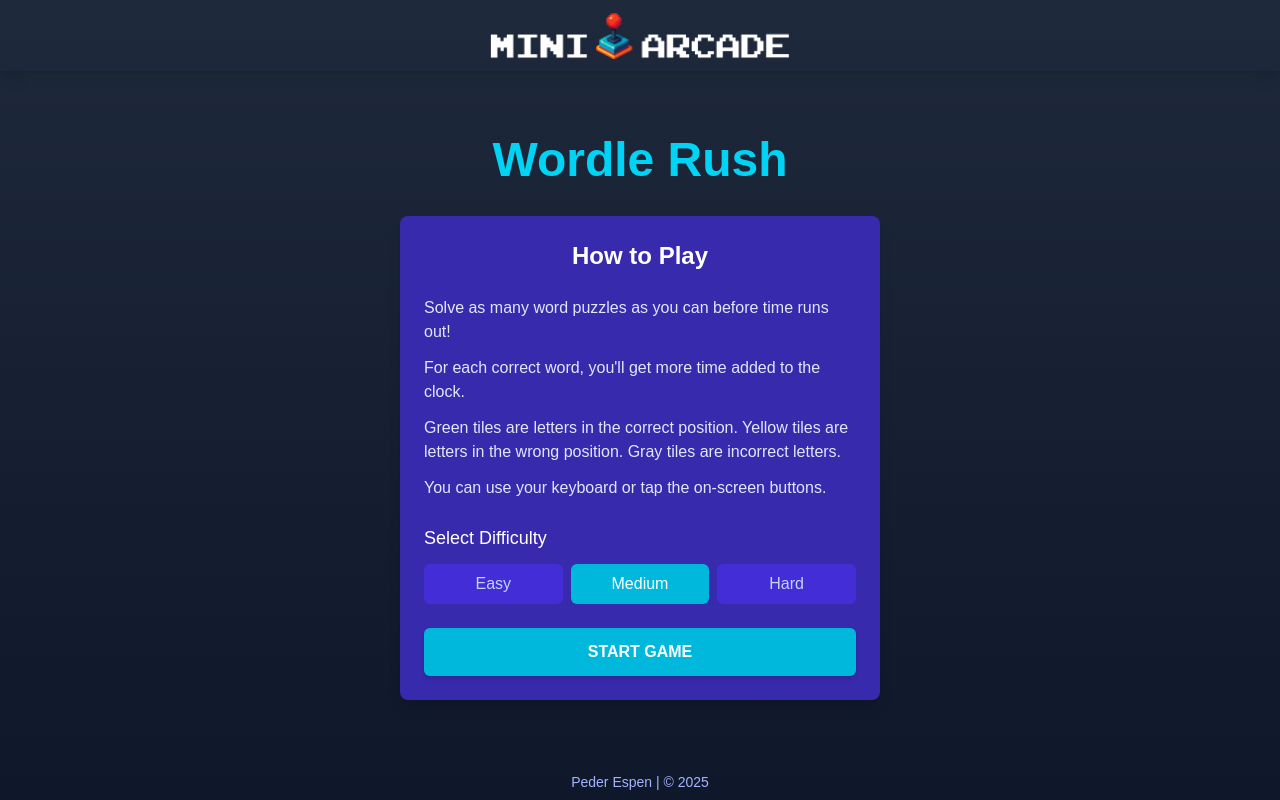
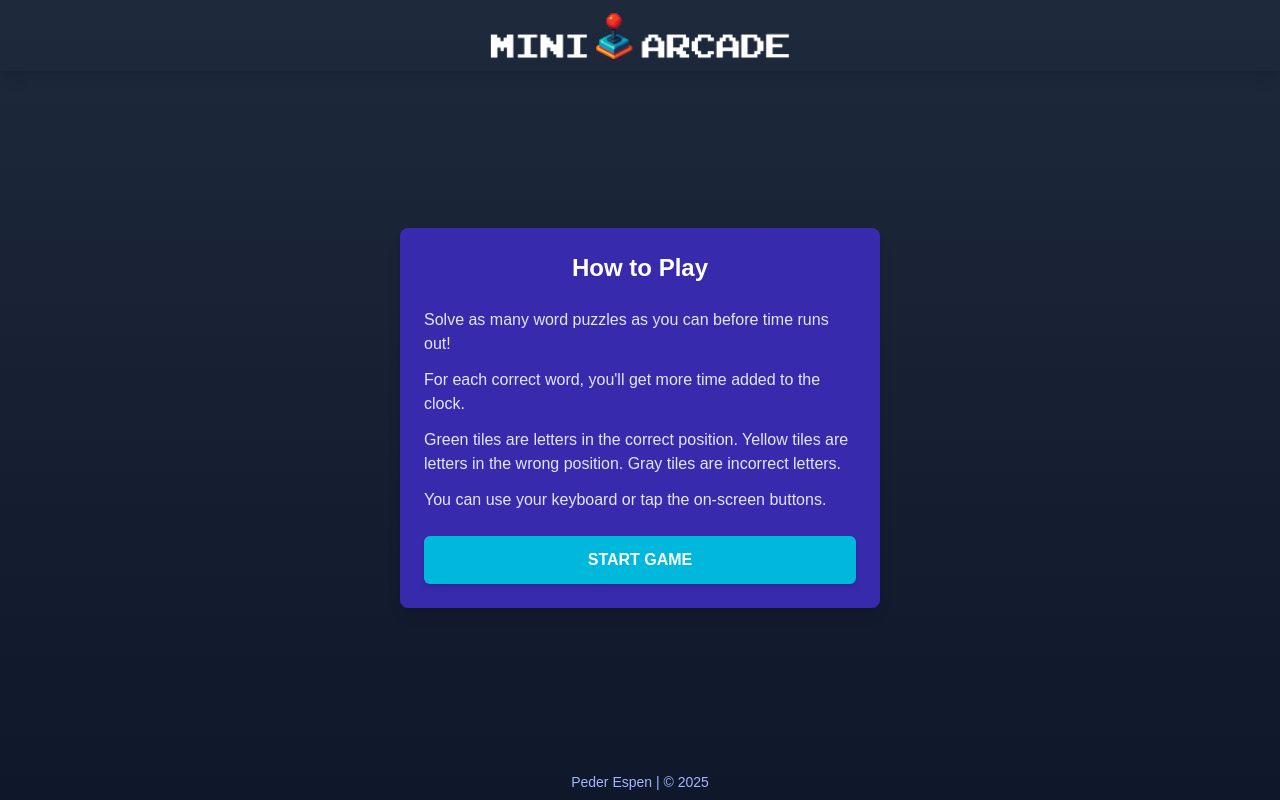
Before and after one commit to pederespen/miniarcade, a Next.js app: page /wordlerush in a window 1280 px wide. Built offline with nearby package versions, Linux system fonts and the light colour scheme.

Commit message:
some fixes

```diff
--- a/src/app/wordlerush/components/game-board.tsx
+++ b/src/app/wordlerush/components/game-board.tsx
@@ -9,7 +9,6 @@ export default function GameBoard({
   currentColIndex,
   stats,
   gameVersion,
-  debug = false,
 }: GameBoardProps) {
   return (
     <div className="flex flex-col items-center">
@@ -83,16 +82,6 @@ export default function GameBoard({
           </div>
         ))}
       </div>
-
-      {/* Debug info */}
-      {debug && (
-        <div className="mt-4 text-xs text-gray-500 bg-gray-100 p-2 rounded-md">
-          <p>
-            Debug Mode: Current Row: {currentRowIndex}, Current Col:{" "}
-            {currentColIndex}
-          </p>
-        </div>
-      )}
     </div>
   );
 }
--- a/src/app/wordlerush/components/game-play.tsx
+++ b/src/app/wordlerush/components/game-play.tsx
@@ -6,20 +6,10 @@ import { GamePlayProps } from "../types";
 import { useGameLogic } from "../hooks/use-game-logic";
 import GameBoard from "./game-board";
 import Keyboard from "./keyboard";
-import { DEFAULT_BOARD_SIZE } from "../constants";
 
-export default function GamePlay({
-  onBoardSizeChange,
-  highScore,
-  setHighScore,
-}: GamePlayProps) {
-  const {
-    countdown,
-    setCountdown,
-    debugMode,
-    gameVersion,
-    incrementGameVersion,
-  } = useGameContext();
+export default function GamePlay({ highScore, setHighScore }: GamePlayProps) {
+  const { countdown, setCountdown, gameVersion, incrementGameVersion } =
+    useGameContext();
   const [showCountdown, setShowCountdown] = useState(countdown > 0);
 
   // Set up the game logic
@@ -31,9 +21,8 @@ export default function GamePlay({
     stats,
     handleKeyPress,
     resetGame,
-    currentSettings,
   } = useGameLogic({
-    boardSize: DEFAULT_BOARD_SIZE,
+    boardSize: { width: 350, height: 420 },
     highScore,
     setHighScore,
   });
@@ -55,11 +44,6 @@ export default function GamePlay({
     return () => clearTimeout(timer);
   }, [countdown, setCountdown]);
 
-  // Handle board size changes
-  useEffect(() => {
-    onBoardSizeChange(DEFAULT_BOARD_SIZE);
-  }, [onBoardSizeChange]);
-
   // Play again button handler
   const handlePlayAgain = () => {
     incrementGameVersion();
@@ -67,7 +51,7 @@ export default function GamePlay({
   };
 
   return (
-    <div className="w-full max-w-md mx-auto flex flex-col items-center justify-between h-full py-4">
+    <div className="w-full max-w-md mx-auto flex flex-col items-center justify-between h-full">
       {/* Countdown Overlay */}
       {showCountdown && (
         <div className="fixed inset-0 bg-black bg-opacity-70 flex items-center justify-center z-10">
@@ -113,14 +97,7 @@ export default function GamePlay({
 
       {/* Game Header */}
       <div className="w-full mb-4">
-        <h1 className="text-2xl font-bold text-center text-cyan-400">
-          Wordle Rush
-        </h1>
-        <div className="text-center text-sm text-indigo-300">
-          Difficulty:{" "}
-          {currentSettings.difficulty.charAt(0).toUpperCase() +
-            currentSettings.difficulty.slice(1)}
-        </div>
+        {/* Game board space - title and difficulty removed */}
       </div>
 
       {/* Game Board */}
@@ -131,7 +108,6 @@ export default function GamePlay({
           currentColIndex={currentColIndex}
           stats={stats}
           gameVersion={gameVersion}
-          debug={debugMode}
         />
       </div>
 
--- a/src/app/wordlerush/components/game-setup.tsx
+++ b/src/app/wordlerush/components/game-setup.tsx
@@ -1,14 +1,9 @@
 "use client";
 
-import { useState } from "react";
-import { GameDifficulty } from "../types";
 import { useGameContext } from "../context/game-context";
 
 export default function GameSetup() {
   const { setGameStarted, setCountdown } = useGameContext();
-  const [selectedDifficulty, setSelectedDifficulty] = useState<GameDifficulty>(
-    GameDifficulty.MEDIUM
-  );
 
   const handleStartGame = () => {
     // Set countdown to show countdown before game starts
@@ -19,10 +14,6 @@ export default function GameSetup() {
 
   return (
     <div className="flex flex-col items-center justify-center h-full max-w-lg mx-auto px-4">
-      <h1 className="text-4xl md:text-5xl font-bold text-cyan-400 mb-8">
-        Wordle Rush
-      </h1>
-
       <div className="bg-indigo-800 p-6 rounded-lg shadow-lg w-full">
         <h2 className="text-2xl text-center font-semibold text-white mb-6">
           How to Play
@@ -40,34 +31,6 @@ export default function GameSetup() {
           <p>You can use your keyboard or tap the on-screen buttons.</p>
         </div>
 
-        <div className="mb-6">
-          <h3 className="text-lg font-medium text-white mb-3">
-            Select Difficulty
-          </h3>
-
-          <div className="grid grid-cols-3 gap-2">
-            {Object.values(GameDifficulty).map((difficulty) => (
-              <button
-                key={difficulty}
-                className={`
-                  py-2
-                  rounded-md
-                  font-medium
-                  transition-colors
-                  ${
-                    selectedDifficulty === difficulty
-                      ? "bg-cyan-500 text-white"
-                      : "bg-indigo-700 text-indigo-200 hover:bg-indigo-600"
-                  }
-                `}
-                onClick={() => setSelectedDifficulty(difficulty)}
-              >
-                {difficulty.charAt(0).toUpperCase() + difficulty.slice(1)}
-              </button>
-            ))}
-          </div>
-        </div>
-
         <button
           className="w-full py-3 bg-cyan-500 hover:bg-cyan-600 text-white font-bold rounded-md transition-colors shadow-md"
           onClick={handleStartGame}
--- a/src/app/wordlerush/constants.ts
+++ b/src/app/wordlerush/constants.ts
@@ -11,7 +11,7 @@ export const GAME_SETTINGS: Record<GameDifficulty, GameSettings> = {
   },
   [GameDifficulty.MEDIUM]: {
     difficulty: GameDifficulty.MEDIUM,
-    initialTime: 45, // seconds
+    initialTime: 120, // seconds
     timeAddedPerWord: 10, // seconds
     wordLength: 5,
     maxAttempts: 6,
--- a/src/app/wordlerush/context/game-context.tsx
+++ b/src/app/wordlerush/context/game-context.tsx
@@ -8,7 +8,7 @@ import {
   useEffect,
   useCallback,
 } from "react";
-import { GameBoardSize, GameContextType } from "../types";
+import { GameContextType } from "../types";
 
 // Create the context with default values
 const GameContext = createContext<GameContextType | undefined>(undefined);
@@ -17,21 +17,13 @@ const GameContext = createContext<GameContextType | undefined>(undefined);
 export function GameProvider({ children }: { children: ReactNode }) {
   const [gameStarted, setGameStarted] = useState(false);
   const [highScore, setHighScore] = useState(0);
-  const [debugMode, setDebugMode] = useState(false);
   const [countdown, setCountdown] = useState(3);
   const [gameVersion, setGameVersion] = useState(1);
-  const isDevelopment = process.env.NODE_ENV === "development";
 
   // Function to increment game version - used on game reset
   const incrementGameVersion = useCallback(() => {
     setGameVersion((prev) => prev + 1);
   }, []);
-
-  // Handle board size changes (required by interface but we don't need to use the size)
-  const handleBoardSizeChange = (size: GameBoardSize) => {
-    // The size is handled internally by the game components
-    // We don't need to do anything with it at this level
-  };
 
   // Add a viewport meta tag to ensure proper scaling on mobile
   useEffect(() => {
@@ -54,18 +46,6 @@ export function GameProvider({ children }: { children: ReactNode }) {
     }
   }, []);
 
-  // Initialize debug mode from URL parameters in development mode
-  useEffect(() => {
-    if (isDevelopment && typeof window !== "undefined") {
-      const params = new URLSearchParams(window.location.search);
-      // Default to true in development mode unless explicitly set to false
-      const debug = params.has("debug") ? params.get("debug") === "true" : true;
-      setDebugMode(debug);
-    } else {
-      setDebugMode(false); // Always false in production
-    }
-  }, [isDevelopment]);
-
   return (
     <GameContext.Provider
       value={{
@@ -73,9 +53,6 @@ export function GameProvider({ children }: { children: ReactNode }) {
         setGameStarted,
         highScore,
         setHighScore,
-        handleBoardSizeChange,
-        debugMode,
-        setDebugMode,
         countdown,
         setCountdown,
         gameVersion,
--- a/src/app/wordlerush/page.tsx
+++ b/src/app/wordlerush/page.tsx
@@ -5,19 +5,14 @@ import GamePlay from "./components/game-play";
 import { GameProvider, useGameContext } from "./context/game-context";
 
 function WordleRushGameContent() {
-  const { gameStarted, highScore, setHighScore, handleBoardSizeChange } =
-    useGameContext();
+  const { gameStarted, highScore, setHighScore } = useGameContext();
 
   return (
     <div className="container mx-auto px-2 sm:px-6 py-4 max-w-4xl h-full flex flex-col">
       {!gameStarted ? (
         <GameSetup />
       ) : (
-        <GamePlay
-          onBoardSizeChange={handleBoardSizeChange}
-          highScore={highScore}
-          setHighScore={setHighScore}
-        />
+        <GamePlay highScore={highScore} setHighScore={setHighScore} />
       )}
     </div>
   );
--- a/src/app/wordlerush/types.ts
+++ b/src/app/wordlerush/types.ts
@@ -1,18 +1,15 @@
-export interface GameBoardSize {
-  width: number;
-  height: number;
-}
-
 export type GameSetupProps = Record<string, never>;
 
 export interface GamePlayProps {
-  onBoardSizeChange: (size: GameBoardSize) => void;
   highScore: number;
   setHighScore: (score: number) => void;
 }
 
 export interface UseGameLogicProps {
-  boardSize: GameBoardSize;
+  boardSize: {
+    width: number;
+    height: number;
+  };
   setHighScore: (score: number) => void;
   highScore: number;
 }
@@ -22,9 +19,6 @@ export interface GameContextType {
   setGameStarted: (started: boolean) => void;
   highScore: number;
   setHighScore: (score: number) => void;
-  handleBoardSizeChange: (size: GameBoardSize) => void;
-  debugMode: boolean;
-  setDebugMode: (mode: boolean) => void;
   countdown: number;
   setCountdown: (count: number) => void;
   gameVersion: number;
@@ -58,7 +52,6 @@ export interface GameBoardProps {
   currentColIndex: number;
   stats: GameStats;
   gameVersion: number;
-  debug?: boolean;
 }
 
 export interface KeyboardProps {
```
